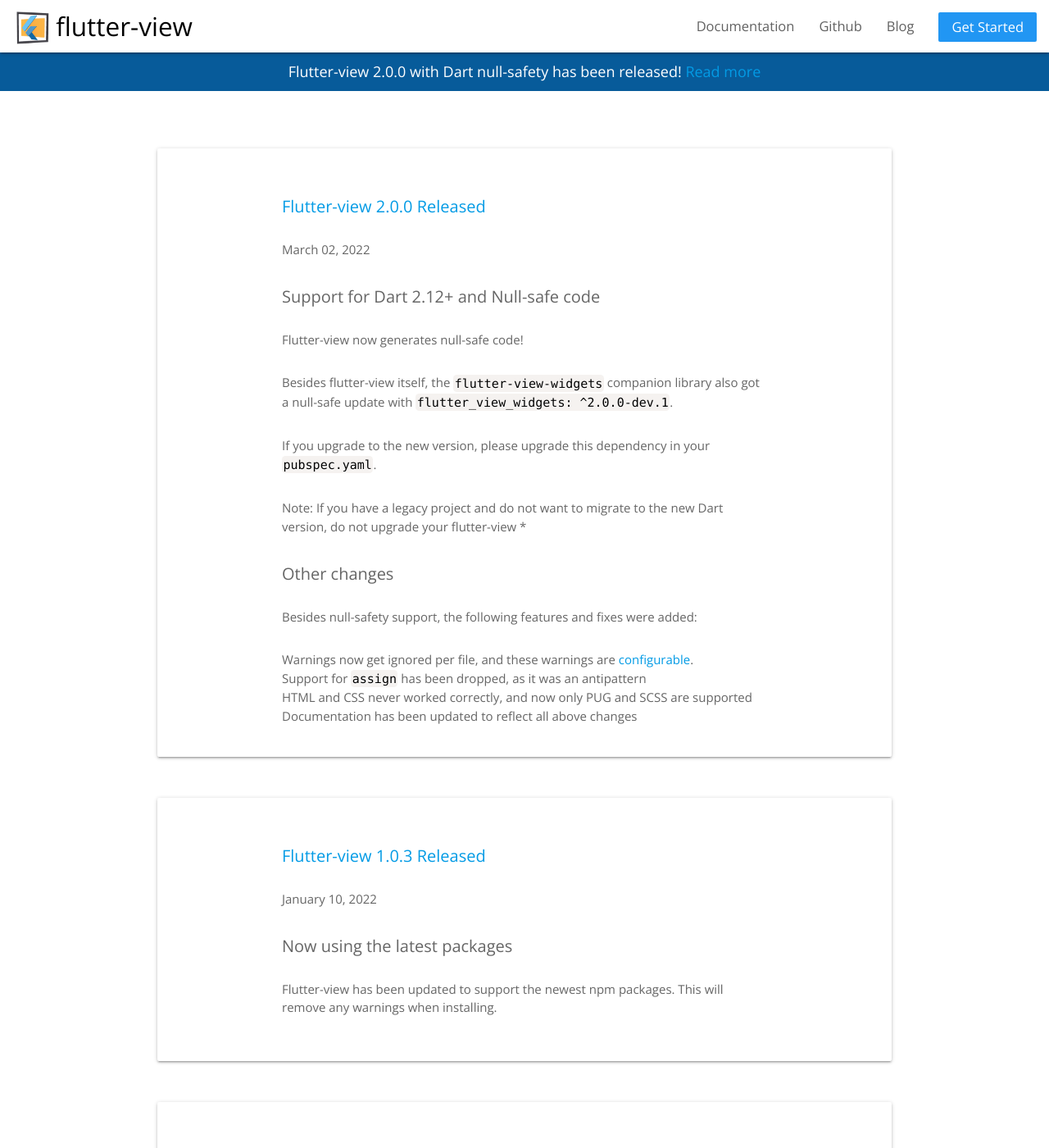
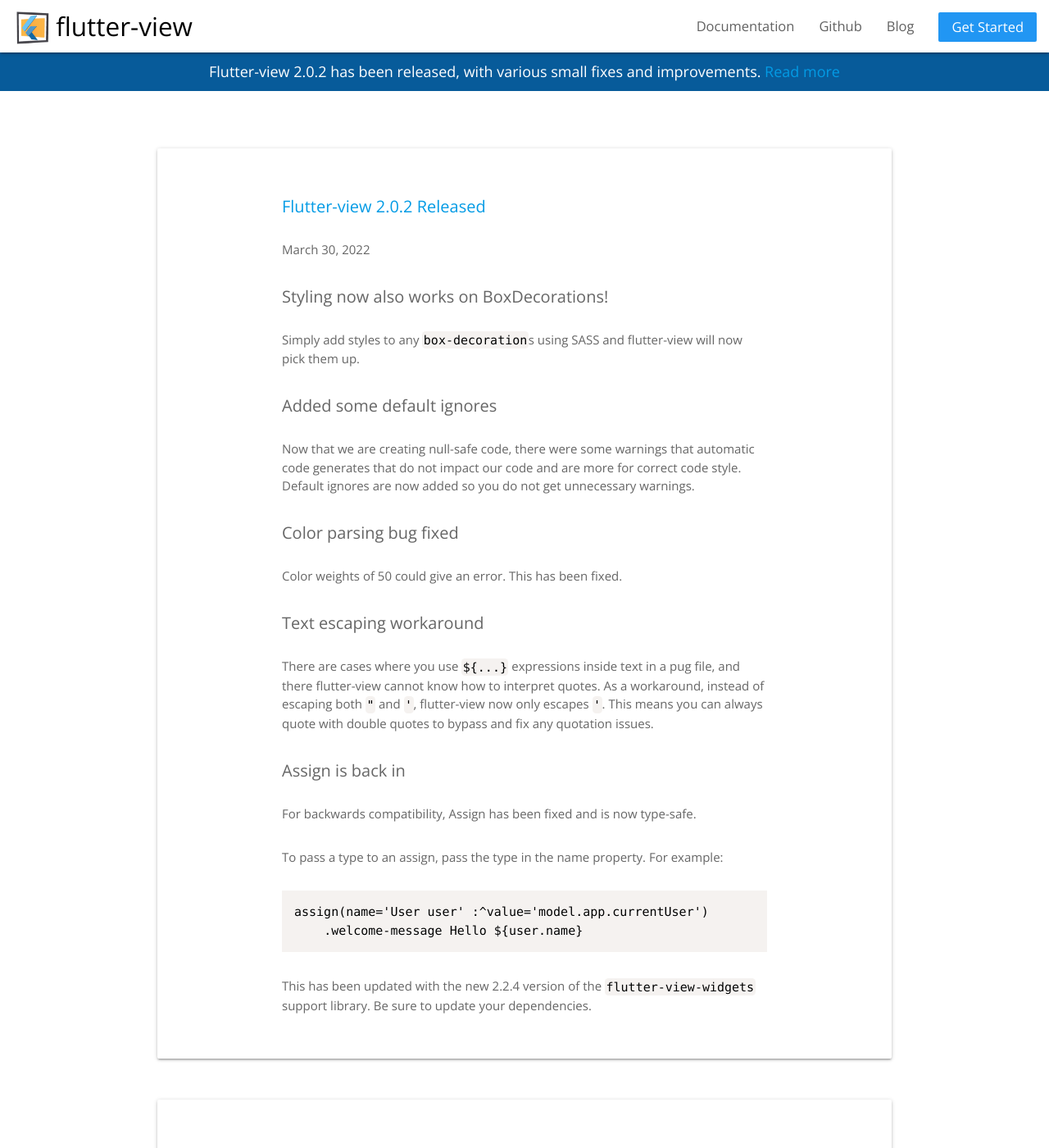
Before and after one commit to flutter-view/website, a Jekyll site: the page built from blog.html, in a window 1280 px wide and 1400 px high. Shown: the whole window at 82% size. Built offline with Jekyll 4.4.1, drawn with Linux system fonts in a browser that asks for light colours; nearby versions of some CDN libraries; library files that are not in the unit come from our copies.

Commit message:
add post for flutter-view 2.0.2

````diff
--- a/_layouts/default.html
+++ b/_layouts/default.html
@@ -39,7 +39,7 @@
 
 <div class="alert-bar">
   <div class="alert-bar-wrapper">
-    Flutter-view 2.0.0 with Dart null-safety has been released!
+    Flutter-view 2.0.2 has been released, with various small fixes and improvements.
     <a href="/blog">Read more</a>
   </div>
 </div>
--- /dev/null
+++ b/_posts/2022-03-30-update.md
@@ -0,0 +1,44 @@
+---
+layout: post
+title: "Flutter-view 2.0.2 Released"
+---
+
+{{ page.date | date: '%B %d, %Y' }}
+
+## Styling now also works on BoxDecorations!
+
+Simply add styles to any `box-decoration`s using SASS and flutter-view
+will now pick them up.
+
+## Added some default ignores
+
+Now that we are creating null-safe code, there were some warnings that
+automatic code generates that do not impact our code and are more for
+correct code style. Default ignores are now added so you do not get
+unnecessary warnings.
+
+## Color parsing bug fixed
+
+Color weights of 50 could give an error. This has been fixed.
+
+## Text escaping workaround
+
+There are cases where you use `${...}` expressions inside text in a pug file,
+and there flutter-view cannot know how to interpret quotes. As a workaround,
+instead of escaping both `"` and `'`, flutter-view now only escapes `'`. This
+means you can always quote with double quotes to bypass and fix any quotation
+issues.
+
+## Assign is back in
+
+For backwards compatibility, Assign has been fixed and is now type-safe.
+
+To pass a type to an assign, pass the type in the name property. For example:
+
+```pug
+assign(name='User user' :^value='model.app.currentUser')
+	.welcome-message Hello ${user.name}
+```
+
+This has been updated with the new 2.2.4 version of the `flutter-view-widgets`
+support library. Be sure to update your dependencies.
````
